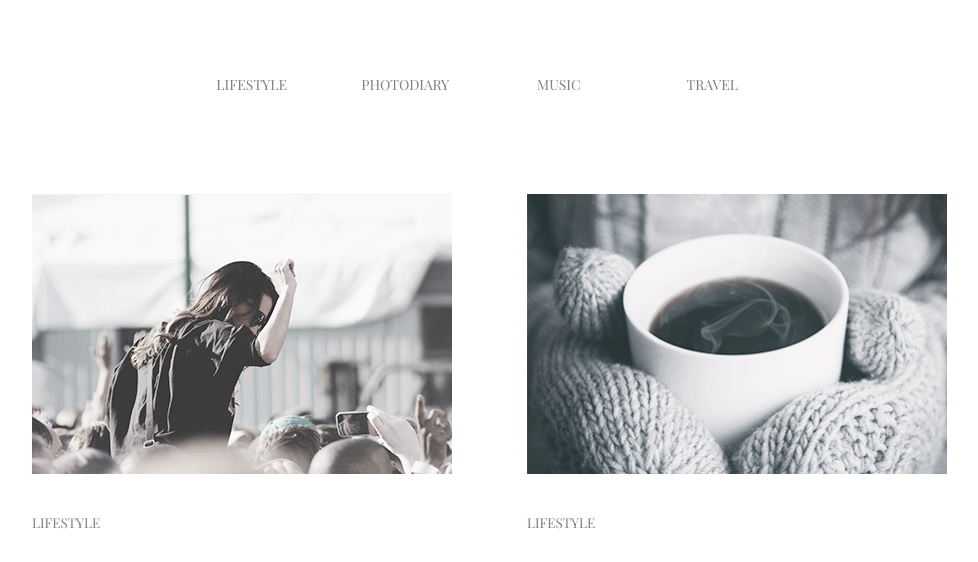
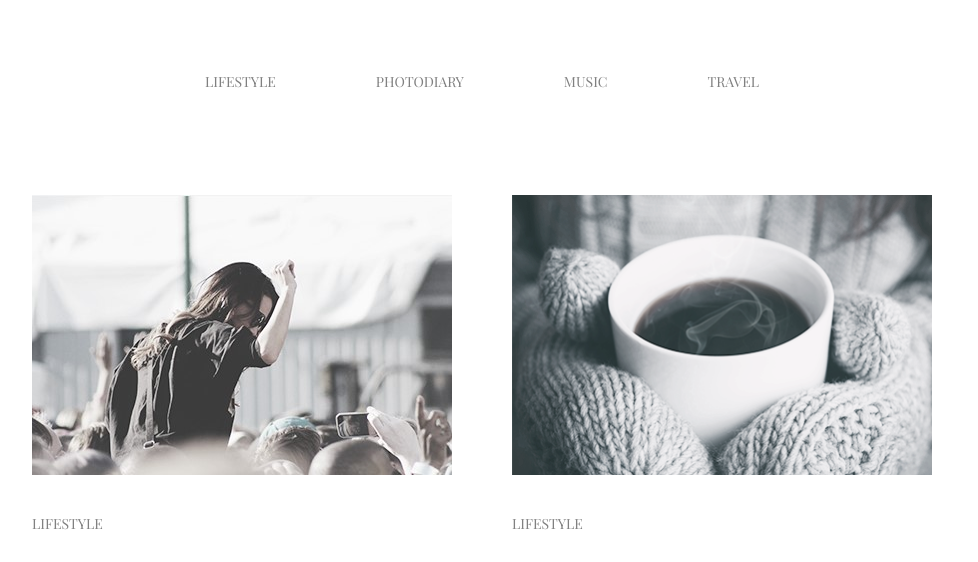
Before and after one commit to davidbuzadzhi/homework3, a plain HTML site: page index.html in a window 1280 px wide. Shown: the top 562 px of the page, without its empty margins (158-1136 px from the left). Drawn offline with nearby package versions, Linux system fonts and the light colour scheme.

Commit message:
first commit

```diff
--- a/css/styles.css
+++ b/css/styles.css
@@ -8,61 +8,66 @@
 }
 .wrapper {
   width: 900px;
-  margin-left: auto;
-  margin-right: auto;
+  margin: 0 auto;
+  padding-top: 72px;
 }
-.nav {
+nav{
+  text-align: center;
+  width: 900px;
+  margin: 0 auto;
+}
+nav ul {
   font-family: "Playfair Display", serif;
   font-size: 14px;
   text-transform: uppercase;
-  text-align: center;
-  margin-top: 75px;
+  display: inline-block;
 }
-.nav_link {
-  display: inline-block;
+nav li {
+  float: left;
+  margin: 0 50px;
+}
+a {
+  text-decoration: none;
   color: grey;
-  text-decoration: none;
-  width: 150px;
 }
-.nav_link:hover {
+a:hover {
   color: skyblue;
 }
 .lifestyle1 {
   float: left;
-  width: 45%;
+  width: 420px;
   margin: auto;
   height: 600px;
   margin-top: 100px;
 }
 .lifestyle2 {
   float: right;
-  width: 45%;
+  width: 420px;
   height: 600px;
   margin: auto;
   margin-top: 100px;
-
 }
 .photodiary1 {
   float: left;
-  width: 45%;
+  width: 420px;
   height: 600px;
   margin: auto;
 }
 .photodiary2 {
   float: right;
-  width: 45%;
+  width: 420px;
   height: 600px;
   margin: auto;
 }
 .lifestyle3 {
   float: left;
-  width: 45%;
+  width: 420px;
   height: 600px;
   margin: auto;
 }
 .lifestyle4 {
   float: right;
-  width: 45%;
+  width: 420px;
   height: 600px;
   margin: auto;
 }
@@ -70,13 +75,13 @@ p {
   font-family: "Playfair Display", serif;
   color: gray;
   margin-top: 35px;
-  font-size: 13.5px;
+  font-size: 14px;
 }
 h2 {
   font-family: "Playfair Display", serif;
   color: rgb(94, 94, 94);
   margin-top: 35px;
-  font-size: 29px;
+  font-size: 30px;
 }
 .button {
   font-family: "Playfair Display", serif;
--- a/index.html
+++ b/index.html
@@ -9,12 +9,12 @@
   <body>
     <div class="wrapper">
       <header>
-        <nav class="nav">
+        <nav>
           <ul>
-            <li> <a href="#" class="nav_link">lifestyle</a>
-             <a href="#" class="nav_link">photodiary</a>
-             <a href="#" class="nav_link">music</a>
-             <a href="#" class="nav_link">travel</a></li>
+            <li><a href="#">lifestyle</a></li>
+            <li><a href="#">photodiary</a></li>
+            <li><a href="#">music</a></li>
+            <li><a href="#">travel</a></li>
           </ul>
         </nav>
       </header>
```
Lines whose indentation alone changed are shown as unchanged.
